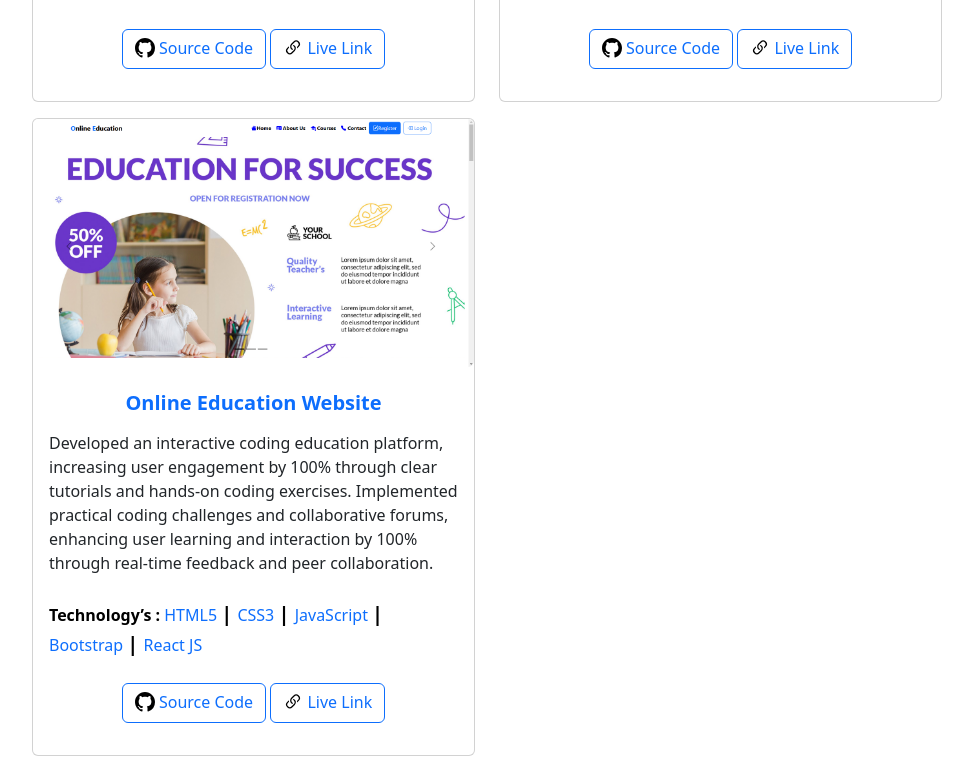
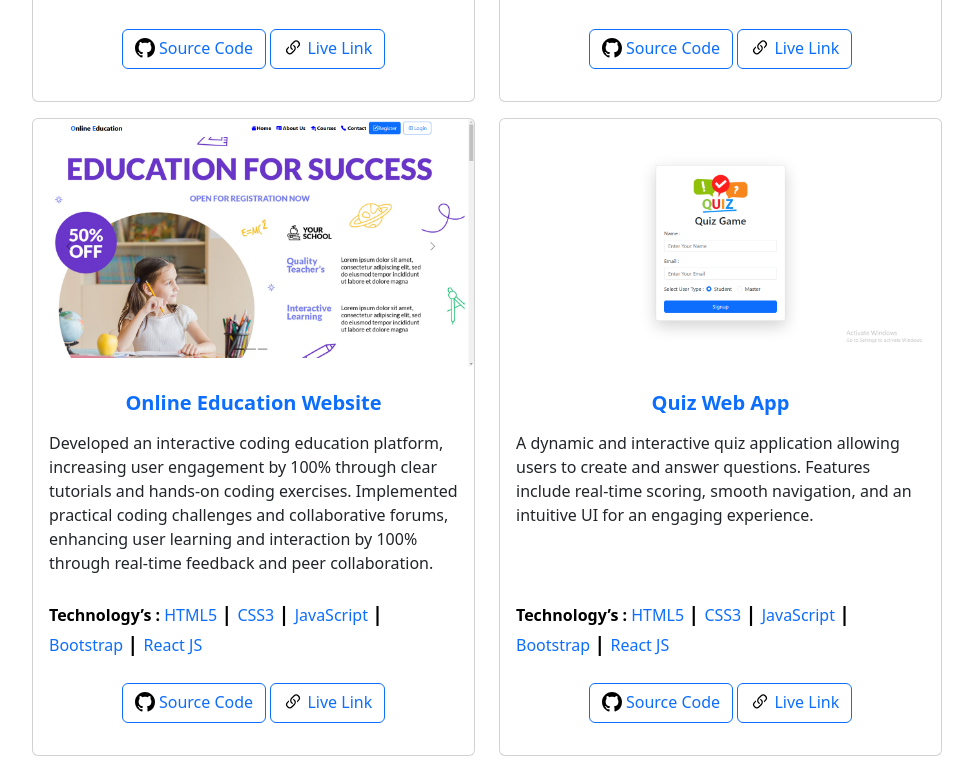
Before and after one commit to balamurugan9655/Portfolio-Website, a plain HTML site: page index.html in a window 1280 px wide. Shown: the part 2601-3380 px from the top of the page, without its empty margins (266-1239 px from the left). Drawn offline with nearby package versions, Linux system fonts and the light colour scheme.

Commit message:
Updated project

```diff
--- a/index.html
+++ b/index.html
@@ -198,11 +198,11 @@
               <div class="skill-icon"><img src="https://cdn.jsdelivr.net/gh/devicons/devicon/icons/mysql/mysql-original-wordmark.svg" alt="SQL Server"></div>
               <span>MySQL</span>
             </div>
-            <!-- <div class="skill-card mb-3">
+            <div class="skill-card mb-3">
               <div class="skill-icon"><img src="https://cdn.jsdelivr.net/gh/devicons/devicon/icons/nodejs/nodejs-original.svg" alt="Node.js"></div>
               <span>Node.js</span>
             </div>
-            <div class="skill-card mb-3">
+            <!-- <div class="skill-card mb-3">
               <div class="skill-icon"><img src="https://cdn.jsdelivr.net/gh/devicons/devicon/icons/express/express-original.svg" alt="Express.js"></div>
               <span>Express.js</span>
             </div> -->
@@ -323,24 +323,39 @@
                 </div>
               </div>
             </div>
-            <!-- project-4 ( upcomming project list example template )-->
-            <!-- <div class="col mb-3">
-              <div class="card">
-                <img src="image/image.png" class="card-img-top img-fluid rounded" alt="...">
+            <!-- project-4 : Quiz Web App -->
+            <div class="col mb-3">
+              <div class="card h-100">
+                <img src="image/Quiz-App.png" class="card-img-top img-fluid rounded" alt="...">
                 <div class="card-body">
-                  <h5 class="card-title text-center fw-bold text-primary p-2">Food Delivery Website</h5>
-                  <p class="card-text">Designed and developed a fully responsive food delivery website, ensuring compatibility across all devices and screen sizes.Created an intuitive user interface to deliver a seamless and enjoyable browsing experience for customers. Incorporated essential features like advanced search, detailed restaurant listings, menu browsing, and order customization for user convenience.</p>
-                  <p class="card-text text-primary p-2 ps-0"><strong class="text-black"> Technology’s : </strong> <span> HTML5 </span>
+                  <h5 class="card-title text-center fw-bold text-primary p-2">Quiz Web App</h5>
+                  <p class="card-text pb-md-5">A dynamic and interactive quiz application allowing users to create and answer questions. Features include real-time scoring, smooth navigation, and an intuitive UI for an engaging experience.</p>
+                  <p class="card-text text-primary mt-auto p-2 ps-0"><strong class="text-black"> Technology’s : </strong>
+                    <span> HTML5 </span>
                     <span class="fs-5 fw-bold text-black">
                       &#x007c;
-                    </span> <span> CSS3</span> </p>
+                    </span>
+                    <span> CSS3 </span>
+                    <span class="fs-5 fw-bold text-black">
+                      &#x007c;
+                    </span>
+                    <span> JavaScript </span>
+                    <span class="fs-5 fw-bold text-black">
+                      &#x007c;
+                    </span>
+                    <span> Bootstrap </span>
+                    <span class="fs-5 fw-bold text-black">
+                      &#x007c;
+                    </span>
+                    <span> React JS </span>
+                  </p>
                   <div class="text-center m-3 mt-auto">
-                    <a href="#" class="btn btn-outline-primary">
+                    <a href="https://github.com/balamurugan9655/Quiz-App.git" class="btn btn-outline-primary" target="_blank">
                       <svg xmlns="http://www.w3.org/2000/svg" width="20" height="20" fill="currentColor" class="bi bi-github mb-1 text-black" viewBox="0 0 16 16">
                         <path d="M8 0C3.58 0 0 3.58 0 8c0 3.54 2.29 6.53 5.47 7.59.4.07.55-.17.55-.38 0-.19-.01-.82-.01-1.49-2.01.37-2.53-.49-2.69-.94-.09-.23-.48-.94-.82-1.13-.28-.15-.68-.52-.01-.53.63-.01 1.08.58 1.23.82.72 1.21 1.87.87 2.33.66.07-.52.28-.87.51-1.07-1.78-.2-3.64-.89-3.64-3.95 0-.87.31-1.59.82-2.15-.08-.2-.36-1.02.08-2.12 0 0 .67-.21 2.2.82.64-.18 1.32-.27 2-.27s1.36.09 2 .27c1.53-1.04 2.2-.82 2.2-.82.44 1.1.16 1.92.08 2.12.51.56.82 1.27.82 2.15 0 3.07-1.87 3.75-3.65 3.95.29.25.54.73.54 1.48 0 1.07-.01 1.93-.01 2.2 0 .21.15.46.55.38A8.01 8.01 0 0 0 16 8c0-4.42-3.58-8-8-8"/>
                       </svg>
                       Source Code </a>
-                    <a href="#" class="btn btn-outline-primary">
+                    <a href="https://balamurugan9655.github.io/Quiz-App/" class="btn btn-outline-primary" target="_blank">
                       <svg xmlns="http://www.w3.org/2000/svg" width="20" height="20" fill="currentColor" class="bi bi-link-45deg mb-1 text-black" viewBox="0 0 16 16">
                         <path d="M4.715 6.542 3.343 7.914a3 3 0 1 0 4.243 4.243l1.828-1.829A3 3 0 0 0 8.586 5.5L8 6.086a1 1 0 0 0-.154.199 2 2 0 0 1 .861 3.337L6.88 11.45a2 2 0 1 1-2.83-2.83l.793-.792a4 4 0 0 1-.128-1.287z"/>
                         <path d="M6.586 4.672A3 3 0 0 0 7.414 9.5l.775-.776a2 2 0 0 1-.896-3.346L9.12 3.55a2 2 0 1 1 2.83 2.83l-.793.792c.112.42.155.855.128 1.287l1.372-1.372a3 3 0 1 0-4.243-4.243z"/>
@@ -349,7 +364,7 @@
                   </div>
                 </div>
               </div>
-            </div> -->
+            </div>
             <!--  -->
           </div>
       </div>
```
Also changed, not shown: image/Quiz-App.png (added), 1 other file.
